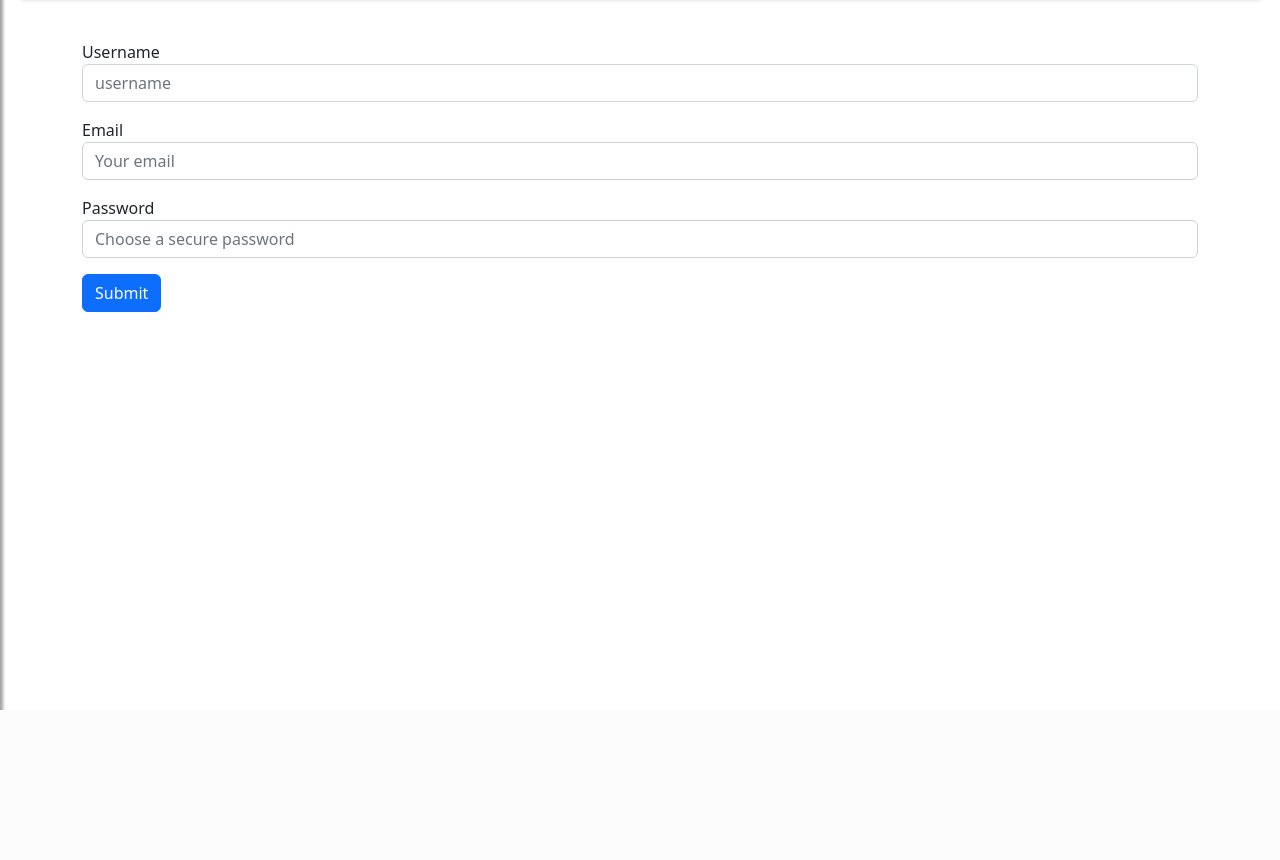
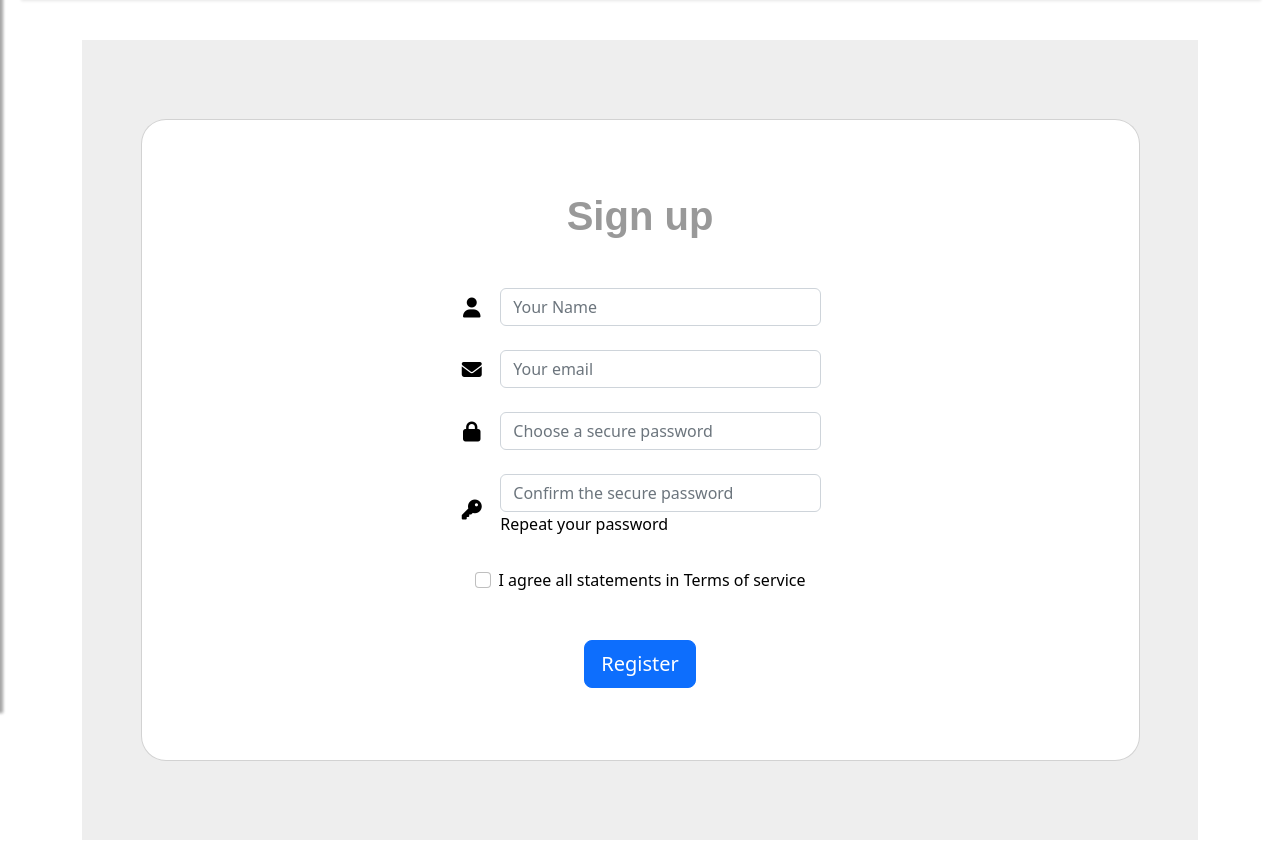
Before and after one commit to sysailab/simulverse, a FastAPI app: page /register/ in a window 1280 px wide. Shown: the part 90-950 px from the top of the page. Before the commit the page ends 800 px from the top, so only its background shows below. Run offline with FastAPI, Linux system fonts and the light colour scheme; some libraries are stand-ins or nearby versions.

Commit message:
registration template update

```diff
--- a/app/core/schemas/user_model.py
+++ b/app/core/schemas/user_model.py
@@ -23,6 +23,8 @@ class UserRegisterForm:
         self.username = form.get("username")
         self.email = form.get("email")
         self.password = form.get("password")
+        self.rpassword = form.get("rpassword")
+        self.agreement = form.get("agreement")
 
     async def is_valid(self):
         if not self.username or not len(self.username) > 3:
@@ -31,6 +33,10 @@ class UserRegisterForm:
             self.errors.append("Email is required")
         if not self.password or not len(self.password) >= 4:
             self.errors.append("Password must be > 4 chars")
+        if self.password != self.rpassword:
+            self.errors.append("You have entered different password.")
+        if self.agreement == None:
+            self.errors.append("You should agree Terms of service")
         if not self.errors:
             return True
         return False
--- a/app/core/templates/manage/register.html
+++ b/app/core/templates/manage/register.html
@@ -19,21 +19,108 @@
       </div>
     </div>
 
-     <div class="row">
+    <div class="row">
       <form method="POST">
-        <div class="mb-3">
-          <label>Username</label>
-          <input type="text" required class="form-control" name="username" value="{{username}}" placeholder="username">
-        </div>
-        <div class="mb-3">
-          <label>Email</label>
-          <input type="text" required placeholder="Your email" name="email" value="{{email}}" class="form-control">
-        </div>
-        <div class="mb-3">
-          <label>Password</label>
-          <input type="password" required placeholder="Choose a secure password" value="{{password}}" name="password" class="form-control">
-        </div>
-        <button type="submit" class="btn btn-primary">Submit</button>
+        <section class="vh-100" style="background-color: #eee">
+          <div class="container h-100">
+            <div
+              class="row d-flex justify-content-center align-items-center h-100"
+            >
+              <div class="col-lg-12 col-xl-11">
+                <div class="card text-black" style="border-radius: 25px">
+                  <div class="card-body p-md-5">
+                    <div class="row justify-content-center">
+                      <div class="col-md-10 col-lg-6 col-xl-5 order-2 order-lg-1">
+                        <p class="text-center h1 fw-bold mb-5 mx-1 mx-md-4 mt-4">
+                          Sign up
+                        </p>
+
+                        <form class="mx-1 mx-md-4">
+                          <div class="d-flex flex-row align-items-center mb-4">
+                            <i class="fas fa-user fa-lg me-3 fa-fw"></i>
+                            <div class="form-outline flex-fill mb-0">
+                              <input
+                                placeholder="Your Name"
+                                name="username"
+                                id="form3Example3c"
+                                class="form-control"
+                              />
+                            </div>
+                          </div>
+
+                          <div class="d-flex flex-row align-items-center mb-4">
+                            <i class="fas fa-envelope fa-lg me-3 fa-fw"></i>
+                            <div class="form-outline flex-fill mb-0">
+                              <input
+                                placeholder="Your email"
+                                name="email"
+                                id="form3Example3c"
+                                class="form-control"
+                              />
+                            </div>
+                          </div>
+
+                          <div class="d-flex flex-row align-items-center mb-4">
+                            <i class="fas fa-lock fa-lg me-3 fa-fw"></i>
+                            <div class="form-outline flex-fill mb-0">
+                              <input
+                                placeholder="Choose a secure password"
+                                type="password"
+                                name="password"
+                                id="form3Example4c"
+                                class="form-control"
+                              />
+                            </div>
+                          </div>
+
+                          <div class="d-flex flex-row align-items-center mb-4">
+                            <i class="fas fa-key fa-lg me-3 fa-fw"></i>
+                            <div class="form-outline flex-fill mb-0">
+                              <input
+                                type="password"
+                                placeholder="Confirm the secure password"
+                                name="rpassword"
+                                id="form3Example4cd"
+                                class="form-control"
+                              />
+                              <label class="form-label" for="form3Example4cd"
+                                >Repeat your password</label
+                              >
+                            </div>
+                          </div>
+
+                          <div
+                            class="form-check d-flex justify-content-center mb-5"
+                          >
+                            <input
+                              class="form-check-input me-2"
+                              type="checkbox"
+                              value=""
+                              name="agreement"
+                              id="form2Example3c"
+                            />
+                            <label class="form-check-label" for="form2Example3">
+                              I agree all statements in
+                              <a href="#!">Terms of service</a>
+                            </label>
+                          </div>
+
+                          <div
+                            class="d-flex justify-content-center mx-4 mb-3 mb-lg-4"
+                          >
+                            <button type="submit" class="btn btn-primary btn-lg">
+                              Register
+                            </button>
+                          </div>
+                        </form>
+                      </div>
+                    </div>
+                  </div>
+                </div>
+              </div>
+            </div>
+          </div>
+        </section>
       </form>
     </div>
 </main><!-- /.container -->
```
